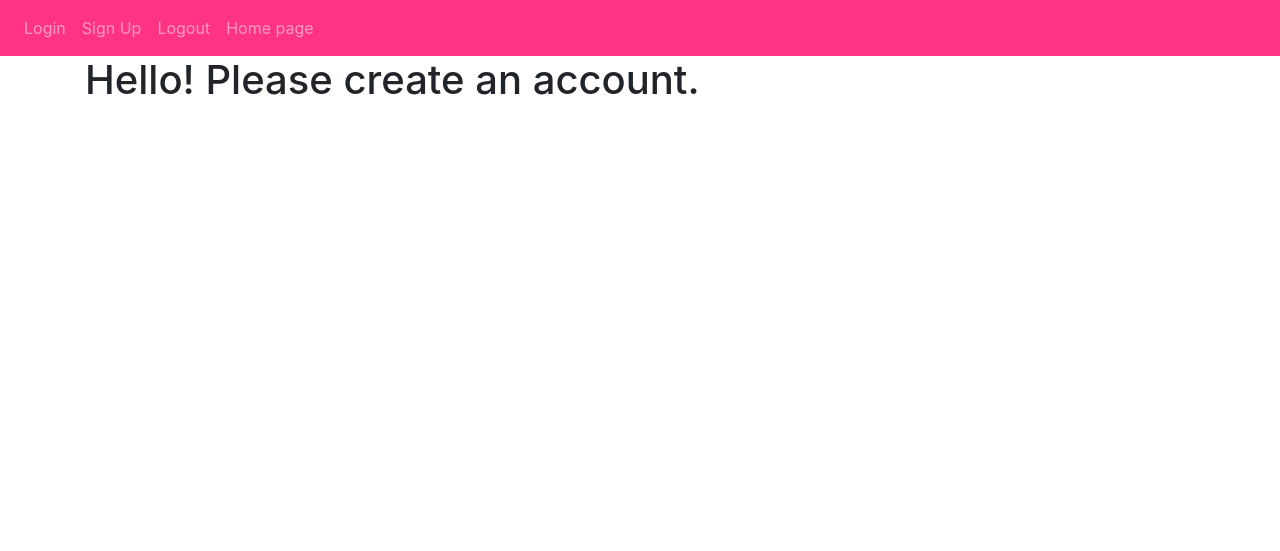
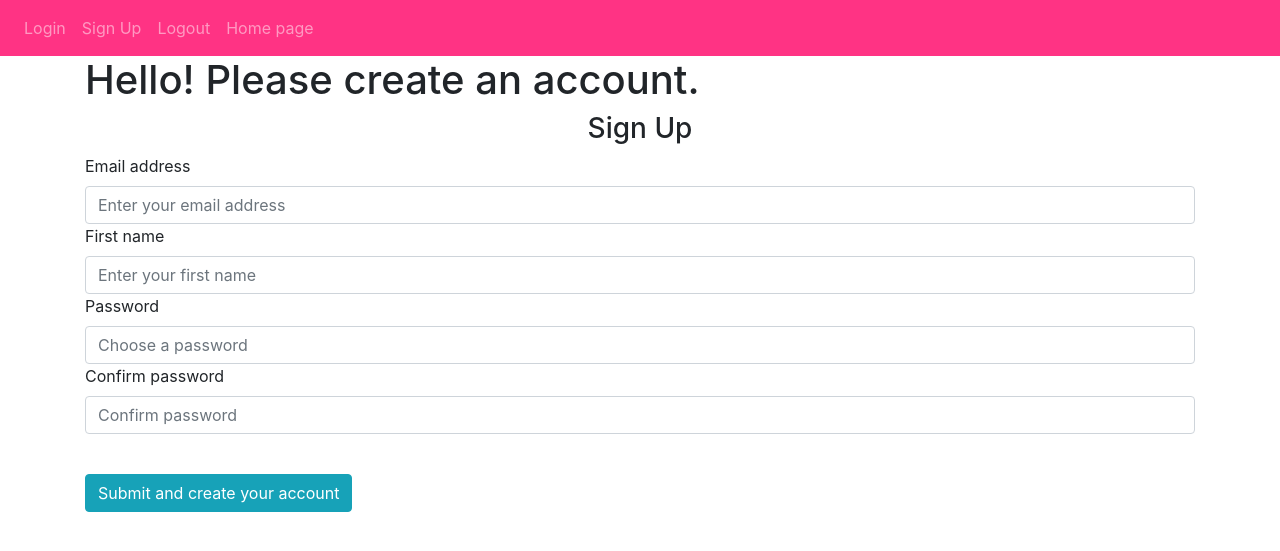
Before and after one commit to AndraPopa/Flask-Notes-and-Meeting-Planner, a Flask app: page /sign-up in a window 1280 px wide. Shown: the top 551 px of the page. Run offline with Flask 3, Linux system fonts and the light colour scheme; some libraries are stand-ins or nearby versions.

Commit message:
added form for sign up

```diff
--- a/planner/templates/signup.html
+++ b/planner/templates/signup.html
@@ -3,4 +3,45 @@
 {% block title %}Sign up{% endblock %}
 {% block content %}
 <h1>Hello! Please create an account.</h1>
+
+<form method="POST">
+    <h3 align="center">Sign Up</h3>
+    <div class="form-group">
+        <label for="email">Email address</label>
+        <input
+                type="email"
+                class="form-control"
+                id="email"
+                name="email"
+                placeholder="Enter your email address"
+        />
+        <label for="first_name">First name</label>
+        <input
+                type="text"
+                class="form-control"
+                id="first_name"
+                name="first_name"
+                placeholder="Enter your first name"
+        />
+        <label for="password1">Password</label>
+        <input
+                type="password"
+                class="form-control"
+                id="password1"
+                name="password1"
+                placeholder="Choose a password"
+        />
+        <label for="password2">Confirm password</label>
+        <input
+                type="password"
+                class="form-control"
+                id="password2"
+                name="password2"
+                placeholder="Confirm password"
+        />
+    </div>
+    <br>
+    <button type="submit" class="btn btn-info">Submit and create your account</button>
+</form>
+
 {% endblock %}
```
